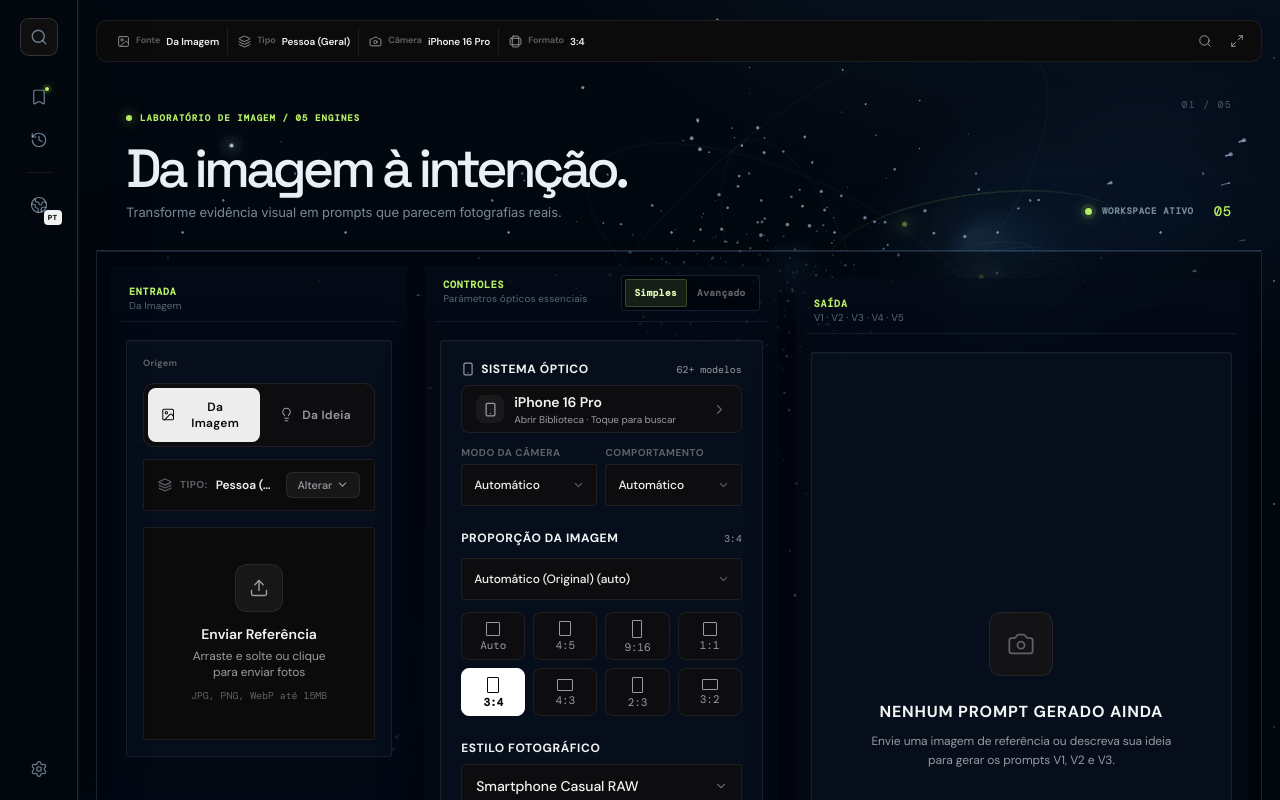
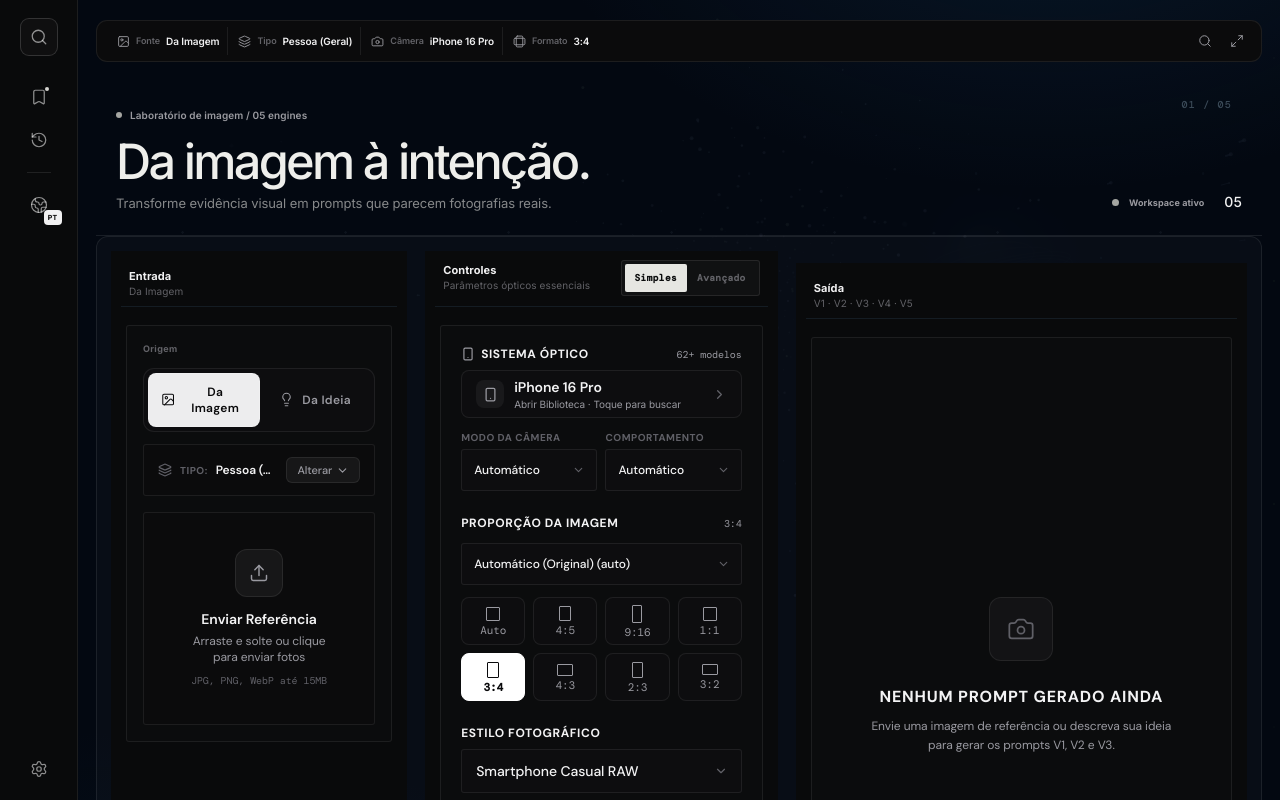
Before and after one commit to Luvvperry/elite-prompts, a React (Vite) app: page / in a window 1280 px wide. Shown: the top 800 px of the page. Built offline with nearby package versions, Linux system fonts and the light colour scheme; a web font is replaced by a local one.

Commit message:
style: refine editor UI and improve engine tab legibility

```diff
--- a/index.css
+++ b/index.css
@@ -1656,3 +1656,70 @@ button:active { transform: scale(.97); }
 @keyframes art-panel-in { from { opacity: 0; transform: translateY(12px); } to { opacity: 1; transform: translateY(0); } }
 @keyframes art-label-in { from { opacity: 0; transform: translateX(8px); } to { opacity: 1; transform: translateX(0); } }
 @media (max-width: 1023px) { .ep-masthead::before { right: 14px; top: 24px; } }
+
+
+/* Final restrained editorial pass: neutral dark utility, no neon/cyberpunk treatment. */
+:root {
+  --ep-amber: #d4d4d0;
+  --ep-amber-bright: #f2f2ee;
+  --ep-navy: #0d0f12;
+  --ep-navy-deep: #070809;
+  --ep-blue-line: rgba(255,255,255,.10);
+  --ep-grid-line: rgba(255,255,255,.035);
+}
+.dark {
+  --ep-amber: #d4d4d0;
+  --ep-amber-bright: #f5f5f1;
+  --ep-navy: #0d0f12;
+  --ep-navy-deep: #070809;
+  --ep-blue-line: rgba(255,255,255,.10);
+  --ep-grid-line: rgba(255,255,255,.035);
+}
+body, .app-shell {
+  font-family: Inter, -apple-system, BlinkMacSystemFont, "Segoe UI", sans-serif !important;
+  background: #070809 !important;
+  background-image: none !important;
+}
+.app-shell::after { display: none !important; }
+.ep-universe { opacity: .07 !important; }
+.ep-universe-nebula, .ep-universe-star, .ep-universe-orbit, .ep-universe-core { opacity: .18 !important; }
+.ep-universe-nebula { filter: blur(72px) grayscale(1) !important; }
+.ep-universe-orbit::after { background: #d4d4d0 !important; box-shadow: none !important; }
+.pro-rail { background: #090a0b !important; border-right-color: rgba(255,255,255,.08) !important; box-shadow: none !important; }
+.pro-rail .pro-nav-button { color: rgba(255,255,255,.54) !important; }
+.pro-rail .pro-nav-button:hover { color: #fff !important; background: rgba(255,255,255,.06) !important; border-color: rgba(255,255,255,.12) !important; transform: none !important; }
+.pro-brand-orbit { background: #111315 !important; border-color: rgba(255,255,255,.18) !important; box-shadow: none !important; }
+.orbit-ring-inner, .orbit-core { color: #e8e8e4 !important; fill: #e8e8e4 !important; filter: none !important; }
+.orbit-cut { stroke: #929399 !important; }
+.ep-masthead { padding: 26px 20px 22px !important; border-bottom-color: rgba(255,255,255,.09) !important; }
+.ep-masthead::after { display: none !important; }
+.ep-masthead-kicker, .ep-masthead-signal, .pane-eyebrow, .studio-footer-credit { font-family: Inter, -apple-system, BlinkMacSystemFont, "Segoe UI", sans-serif !important; text-transform: none !important; letter-spacing: .01em !important; }
+.ep-masthead-kicker { color: var(--pro-text-2) !important; font-size: 10px !important; font-weight: 600 !important; }
+.ep-masthead-kicker i, .ep-signal-pulse { background: #a5a6a2 !important; box-shadow: none !important; }
+.ep-masthead h1 { color: #eeeeeb !important; font-family: Inter, -apple-system, BlinkMacSystemFont, "Segoe UI", sans-serif !important; font-size: clamp(30px, 3.8vw, 54px) !important; font-weight: 500 !important; letter-spacing: -.055em !important; }
+.ep-masthead p { color: rgba(230,230,226,.58) !important; font-family: Inter, -apple-system, BlinkMacSystemFont, "Segoe UI", sans-serif !important; }
+.ep-masthead-signal { color: var(--pro-text-2) !important; }
+.ep-masthead-signal b { color: var(--pro-text) !important; }
+.pane-eyebrow { color: var(--pro-text) !important; font-size: 11px !important; font-weight: 650 !important; }
+.pane-description { color: var(--pro-text-3) !important; font-family: Inter, -apple-system, BlinkMacSystemFont, "Segoe UI", sans-serif !important; }
+.pro-studio-grid { border-color: rgba(255,255,255,.08) !important; border-radius: 12px !important; background: rgba(255,255,255,.025) !important; box-shadow: none !important; }
+.pro-studio-grid > section { background: #090a0b !important; }
+.workspace-panel, .prompt-console, .advanced-panel-shell > * { background: #0b0c0d !important; border-color: rgba(255,255,255,.085) !important; box-shadow: none !important; }
+.workspace-panel:hover, .prompt-console:hover { border-color: rgba(255,255,255,.15) !important; }
+.mode-switch, .prompt-engine-tabs { background: #101112 !important; border-color: rgba(255,255,255,.09) !important; }
+.mode-switch button.is-active, .prompt-engine-tabs button[class*="bg-white"], .prompt-engine-tabs button[class*="bg-\\[\\#242424\\]"] { color: #0b0c0d !important; background: #e6e6e2 !important; box-shadow: none !important; }
+.mode-switch button:hover, .prompt-engine-tabs button:hover { color: #fff !important; }
+.prompt-console-head { min-height: 58px !important; background: #0b0c0d !important; }
+.prompt-engine-tabs { min-width: 0; max-width: 100%; display: flex !important; flex-wrap: wrap !important; gap: 3px !important; padding: 3px !important; overflow: visible !important; }
+.prompt-engine-tabs button { flex: 0 1 auto; min-height: 32px !important; max-width: 100%; white-space: nowrap; overflow: hidden; text-overflow: ellipsis; padding: 0 9px !important; border-radius: 6px !important; color: rgba(255,255,255,.58) !important; font-family: Inter, -apple-system, BlinkMacSystemFont, "Segoe UI", sans-serif !important; font-size: 10px !important; font-weight: 600 !important; letter-spacing: 0 !important; text-transform: none !important; }
+.prompt-engine-tabs button[class*="bg-white"], .prompt-engine-tabs button[class*="bg-\\[\\#242424\\]"] { color: #0b0c0d !important; }
+.prompt-code { font-family: "SFMono-Regular", Consolas, "Liberation Mono", monospace !important; font-size: 12px !important; line-height: 1.78 !important; color: #d8d8d4 !important; }
+.studio-health-dot, .pro-nav-dot { background: #b4b5b0 !important; box-shadow: none !important; }
+.generation-progress span { background: linear-gradient(90deg, transparent, #d6d6d1, transparent) !important; }
+@media (max-width: 639px) {
+  .ep-masthead { padding: 22px 14px 18px !important; }
+  .ep-masthead h1 { font-size: clamp(30px, 10vw, 46px) !important; }
+  .prompt-console-head { align-items: stretch !important; }
+  .prompt-engine-tabs { width: 100%; }
+  .prompt-engine-tabs button { flex: 1 1 auto; min-width: 0; padding: 0 6px !important; font-size: 9px !important; }
+}
```
